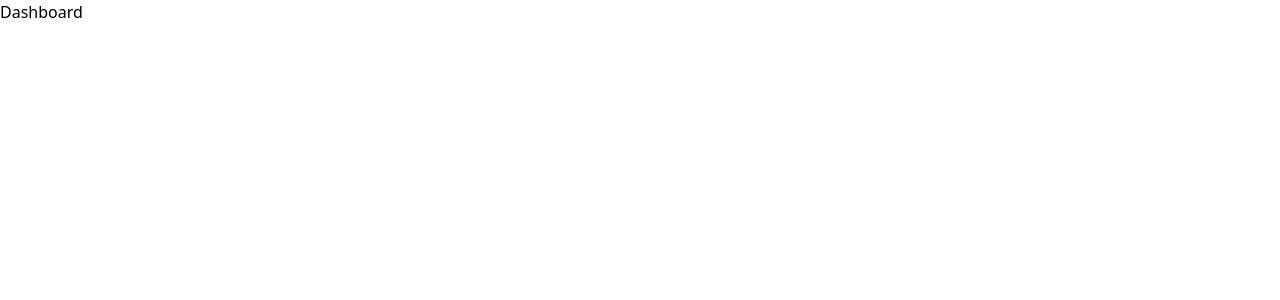
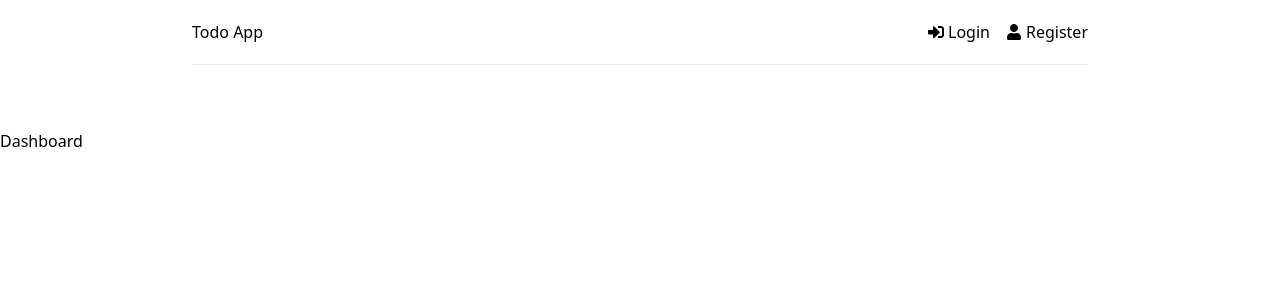
Before and after one commit to AndrewHuntington/MERN-todo-app, a React (Vite) app in the folder frontend/: page / in a window 1280 px wide. Shown: the top 300 px of the page. Built offline with nearby package versions, Linux system fonts and the light colour scheme; the HTML template or start-up script is replaced by a standard one.

Commit message:
Create header component

```diff
--- a/frontend/src/App.tsx
+++ b/frontend/src/App.tsx
@@ -3,11 +3,13 @@ import { BrowserRouter as Router, Routes, Route } from "react-router-dom";
 import Dashboard from "./pages/Dashboard";
 import Login from "./pages/Login";
 import Register from "./pages/Register";
+import Header from "./components/Header";
 
 function App() {
   return (
     <div className="App">
       <Router>
+        <Header />
         <Routes>
           <Route path="/" element={<Dashboard />} />
           <Route path="/login" element={<Login />} />
--- /dev/null
+++ b/frontend/src/components/Header.tsx
@@ -0,0 +1,28 @@
+import React from "react";
+import { FaSignInAlt, FaSignOutAlt, FaUser } from "react-icons/fa";
+import { Link } from "react-router-dom";
+
+function Header() {
+  return (
+    <header className="flex justify-center w-full mb-16">
+      <div className="flex border-b border-gray-200 w-[90%] lg:max-w-4xl py-5 justify-between">
+        <div>
+          <Link to="/">Todo App</Link>
+        </div>
+        <ul className="flex">
+          <li>
+            <Link to="/login" className="flex items-center">
+              <FaSignInAlt className="mr-1" /> Login
+            </Link>
+          </li>
+          <li>
+            <Link to="/register" className="flex items-center ml-4">
+              <FaUser className="mr-1" /> Register
+            </Link>
+          </li>
+        </ul>
+      </div>
+    </header>
+  );
+}
+export default Header;
```
